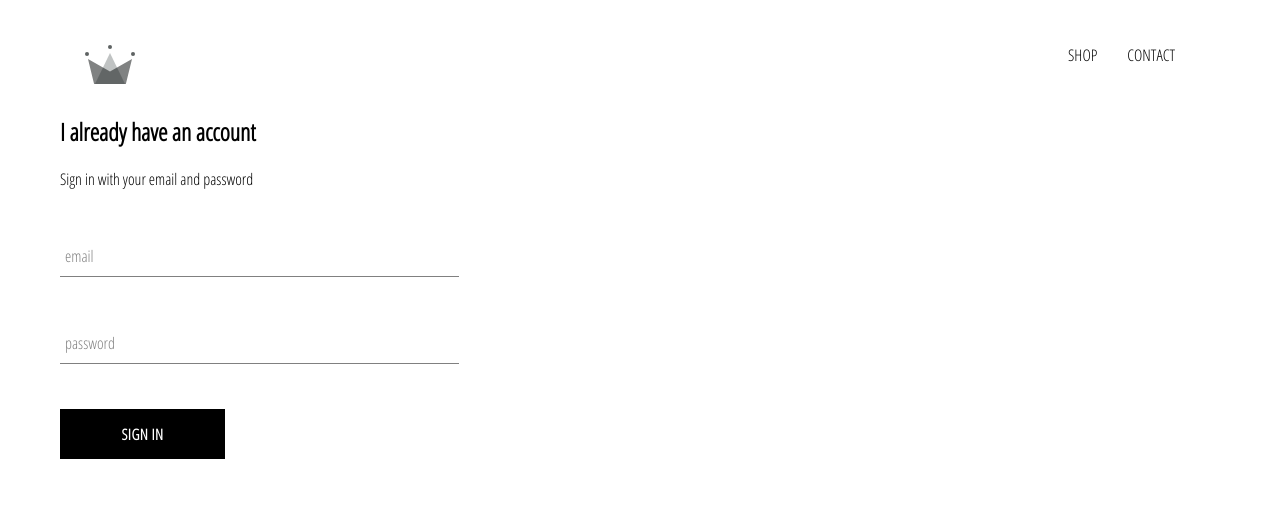
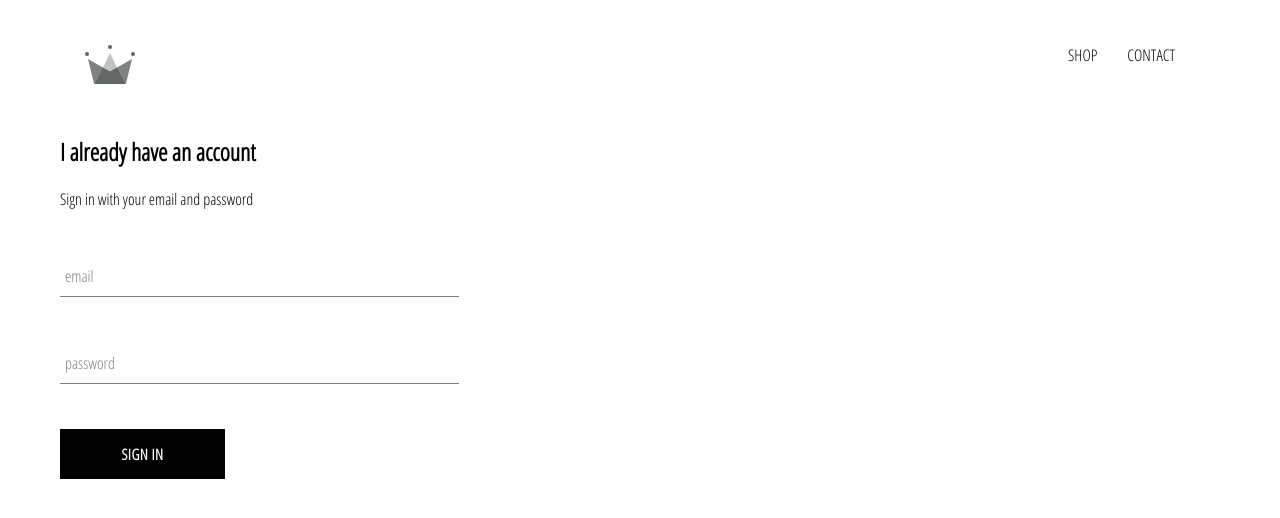
Before and after one commit to Githubzoe/E-commerce-app, a React (Create React App) app: page /signIn in a window 1280 px wide. Shown: the top 518 px of the page. Built offline with nearby package versions, Linux system fonts and the light colour scheme.

Commit message:
Update: styles to sign-in component

```diff
--- a/src/components/Sign-in/sign-in.styles.scss
+++ b/src/components/Sign-in/sign-in.styles.scss
@@ -1,3 +1,10 @@
 .sign-in {
   width: 30vw;
+  display: flex;
+  flex-direction: column;
 }
+
+.title {
+  margin: 10px 0;
+
+}
```
